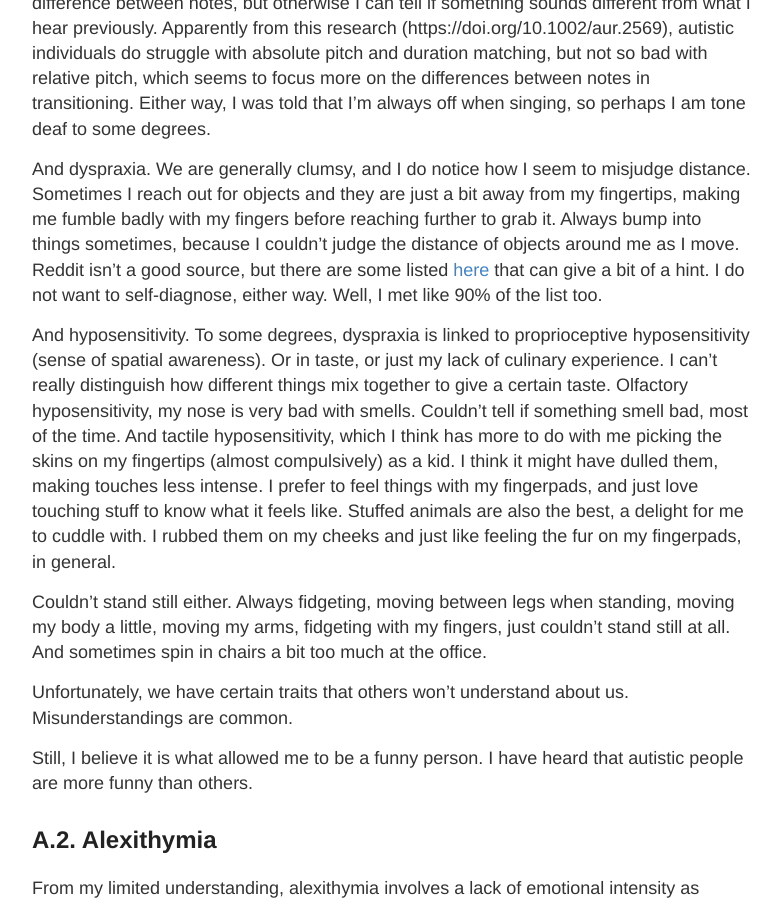
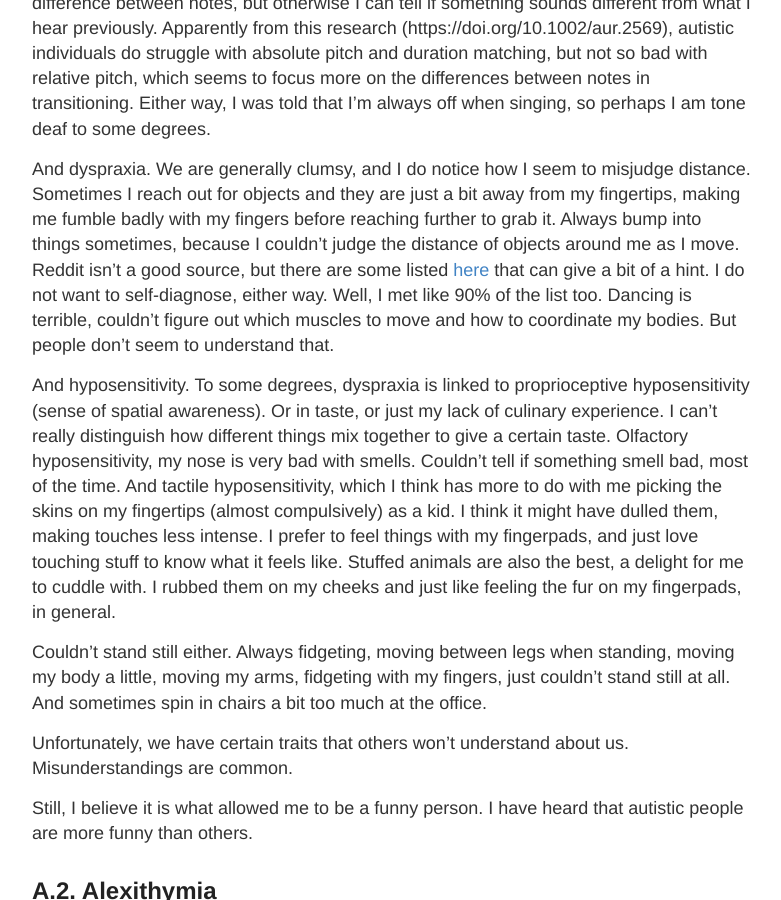
Before and after one commit to theduckshepherd/theduckshepherd.github.io, a Jekyll site: the page built from _posts/2024-03-07-discussion-emotional-intensity-or-the-lack-thereof.md, in a window 1280 px wide and 900 px high, scrolled down 1909 px. Shown: the whole window, without its empty margins (248-1029 px from the left). Built offline with Jekyll 4.4.1, drawn with Linux system fonts in a browser that asks for light colours.

Commit message:
Update 2024-03-07-discussion-emotional-intensity-or-the-lack-thereof.md

```diff
--- a/_posts/2024-03-07-discussion-emotional-intensity-or-the-lack-thereof.md
+++ b/_posts/2024-03-07-discussion-emotional-intensity-or-the-lack-thereof.md
@@ -21,7 +21,7 @@ Another condition that is more common in autistic individuals: prosopagnosia (fa
 
 Although it is not exactly related, but I struggle with music. At least, I can't tell the minute difference between notes, but otherwise I can tell if something sounds different from what I hear previously. Apparently from this research (https://doi.org/10.1002/aur.2569), autistic individuals do struggle with absolute pitch and duration matching, but not so bad with relative pitch, which seems to focus more on the differences between notes in transitioning. Either way, I was told that I'm always off when singing, so perhaps I am tone deaf to some degrees.
 
-And dyspraxia. We are generally clumsy, and I do notice how I seem to misjudge distance. Sometimes I reach out for objects and they are just a bit away from my fingertips, making me fumble badly with my fingers before reaching further to grab it. Always bump into things sometimes, because I couldn't judge the distance of objects around me as I move. Reddit isn't a good source, but there are some listed [here][dyspraxia] that can give a bit of a hint. I do not want to self-diagnose, either way. Well, I met like 90% of the list too.
+And dyspraxia. We are generally clumsy, and I do notice how I seem to misjudge distance. Sometimes I reach out for objects and they are just a bit away from my fingertips, making me fumble badly with my fingers before reaching further to grab it. Always bump into things sometimes, because I couldn't judge the distance of objects around me as I move. Reddit isn't a good source, but there are some listed [here][dyspraxia] that can give a bit of a hint. I do not want to self-diagnose, either way. Well, I met like 90% of the list too. Dancing is terrible, couldn't figure out which muscles to move and how to coordinate my bodies. But people don't seem to understand that.
 
 And hyposensitivity. To some degrees, dyspraxia is linked to proprioceptive hyposensitivity (sense of spatial awareness). Or in taste, or just my lack of culinary experience. I can't really distinguish how different things mix together to give a certain taste. Olfactory hyposensitivity, my nose is very bad with smells. Couldn't tell if something smell bad, most of the time. And tactile hyposensitivity, which I think has more to do with me picking the skins on my fingertips (almost compulsively) as a kid. I think it might have dulled them, making touches less intense. I prefer to feel things with my fingerpads, and just love touching stuff to know what it feels like. Stuffed animals are also the best, a delight for me to cuddle with. I rubbed them on my cheeks and just like feeling the fur on my fingerpads, in general.
 
```
